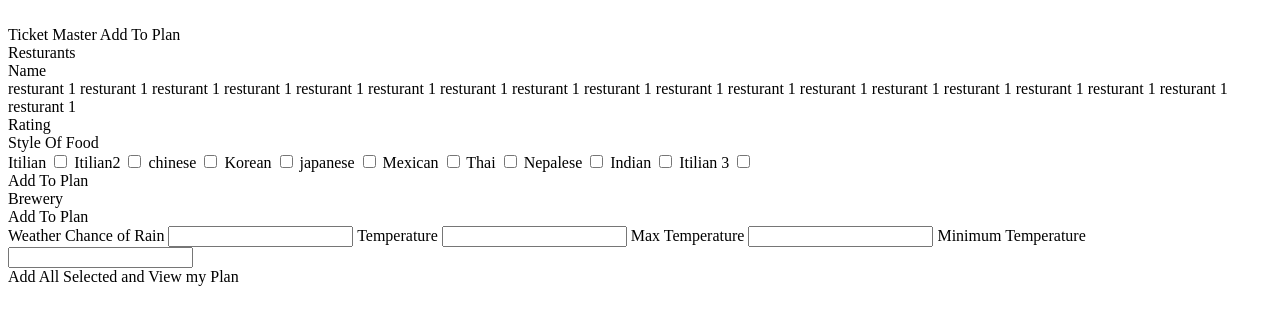
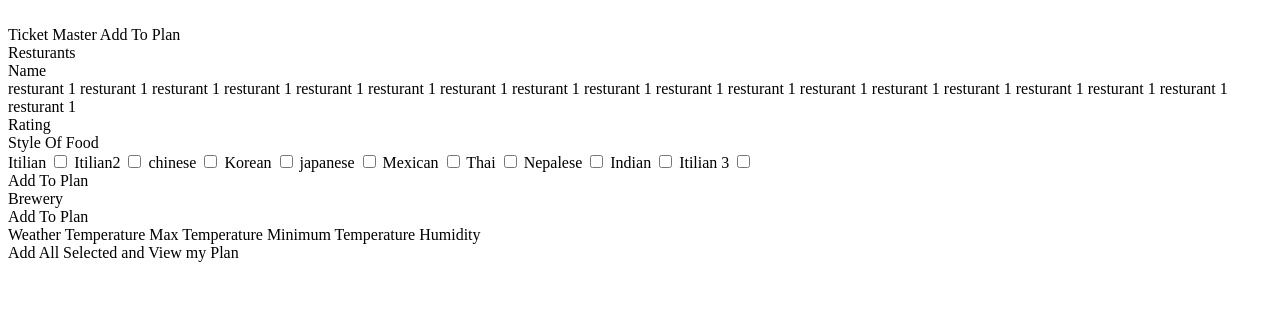
Before and after one commit to KZDaves/TripPlannerProject, a plain HTML site: page assets/html/userSelectPlan.html in a window 1280 px wide. Drawn offline with Linux system fonts and the light colour scheme.

Commit message:
weather API integration

```diff
--- a/assets/css/style.css
+++ b/assets/css/style.css
@@ -541,6 +541,9 @@ button.ui-button {
     text-align: center;
     margin: 15px;
 }
+.weather-text{
+    margin-right:100px;
+}
 
 .city-state {
     font-size: 30px;
--- a/assets/html/userSelectPlan.html
+++ b/assets/html/userSelectPlan.html
@@ -141,21 +141,21 @@
         </div>
         <div class="weather-container">
             <span class="weather-header">Weather</span>
-            <span class="weather-data">
-                <span class="weather-text">Chance of Rain</span>
-                <input type="text">
-            </span>
              <span class="weather-data">
                 <span class="weather-text">Temperature</span>
-                <input type="text">
+                <span class="temperature"></span>
             </span>
              <span class="weather-data">
                 <span class="weather-text">Max Temperature</span>
-                <input type="text">
+                <span class="max-temp"></span>
             </span>
              <span class="weather-data">
                 <span class="weather-text">Minimum Temperature</span>
-                <input type="text">
+                <span class="min-temp"></span>
+            </span>
+            <span class="weather-data">
+                <span class="weather-text">Humidity</span>
+                <span class="humidity"></span>
             </span>
         </div>
         <span class="addAll-plan-btn">Add All Selected and View my Plan</span>
```
Also changed, not shown: assets/html/userPlanResult.html (+4 -4 lines), assets/javascript/app.js (+13 -0 lines).
